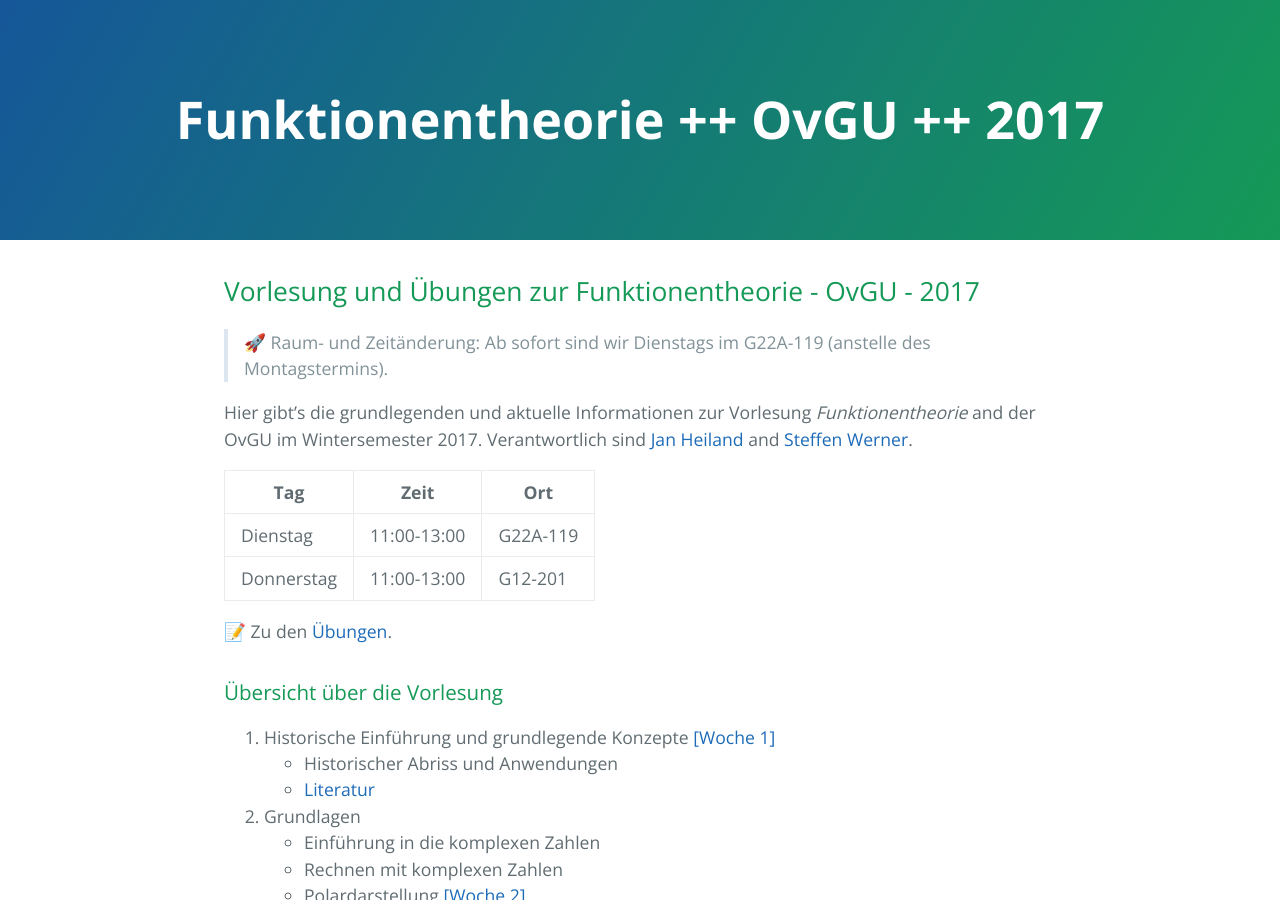
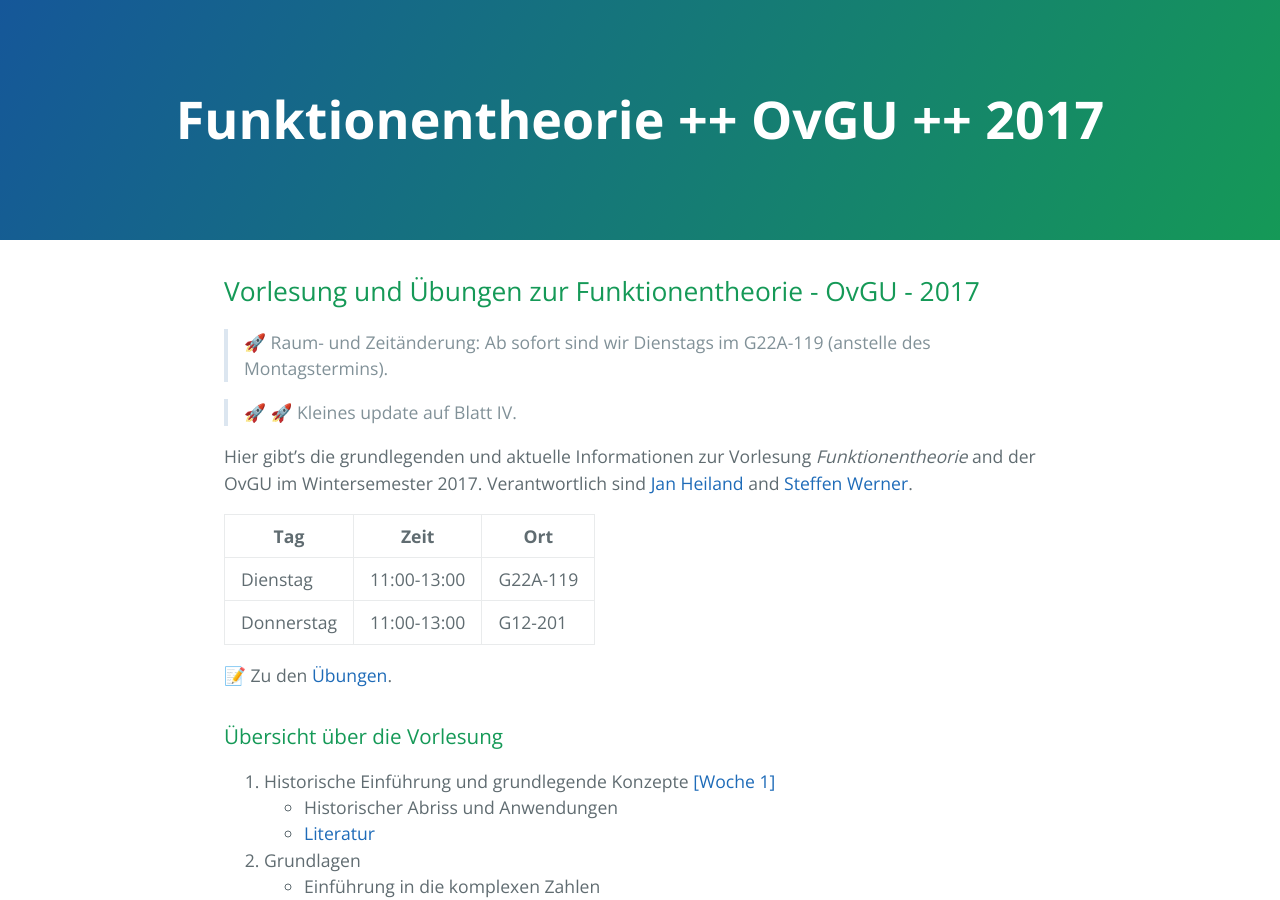
Before and after one commit to highlando/17-funktionentheorie-ovgu, a Jekyll site: the page built from index.md, in a window 1280 px wide and 900 px high. Built offline with Jekyll 4.4.1, drawn with Linux system fonts in a browser that asks for light colours; emoji names are drawn with the system emoji font; our own code applies the rules of GitHub Pages for plain Markdown files.

Commit message:
upd blatt 4

```diff
--- a/index.md
+++ b/index.md
@@ -6,6 +6,8 @@ Vorlesung und &Uuml;bungen zur Funktionentheorie - OvGU - 2017
 -----
 
 > :rocket: Raum- und Zeit&auml;nderung: Ab sofort sind wir Dienstags im G22A-119 (anstelle des Montagstermins).
+
+> :rocket: :rocket: Kleines update auf Blatt IV.
 
 Hier gibt's die grundlegenden und aktuelle Informationen zur Vorlesung *Funktionentheorie* and der OvGU im Wintersemester 2017. Verantwortlich sind [Jan Heiland](http://www.mpi-magdeburg.mpg.de/person/29457/822630) and [Steffen Werner](http://www.mpi-magdeburg.mpg.de/person/38514/822672).
 
```
Also changed, not shown: 1 other file.
